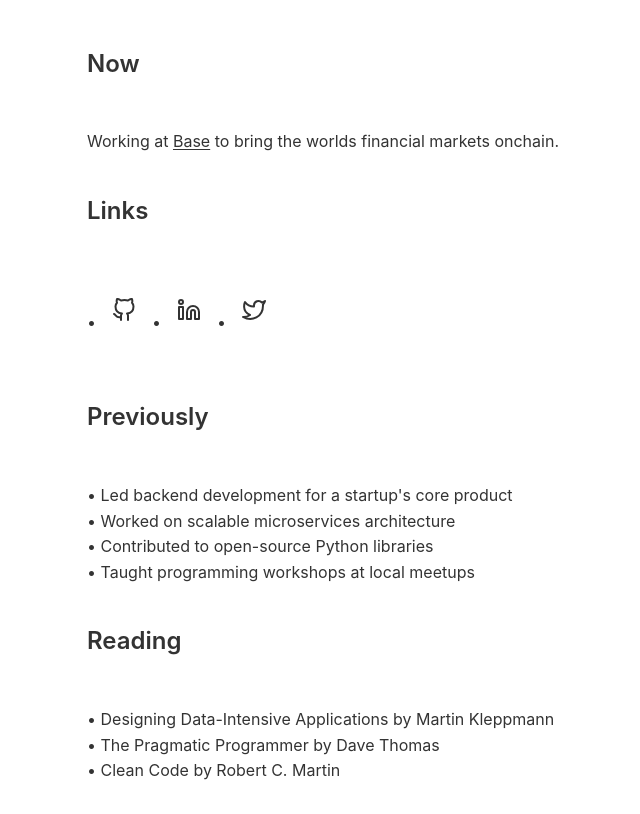
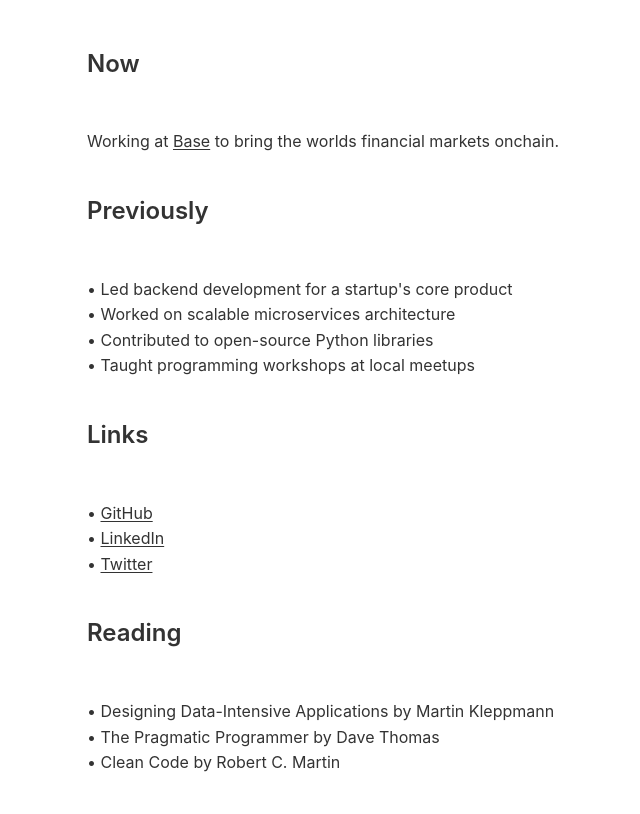
Before and after one commit to AnthonyBuildsOnBase/personalsite, a Flask app: page / in a window 1280 px wide. Shown: the part 218-1032 px from the top of the page, without its empty margins (213-853 px from the left). Run offline with Flask 3, Linux system fonts and the light colour scheme.

Commit message:
Restored to 'd6db3845f73defd2b8a920cee4e6de152af091fc'
Replit-Restored-To:d6db3845f73defd2b8a920cee4e6de152af091fc

```diff
--- a/app.py
+++ b/app.py
@@ -94,17 +94,6 @@ def index():
                 """
         }, {
             "title":
-            "Links",
-            "content":
-            """
-                <div class="social-links">
-                • <a href="https://github.com/johndoe" aria-label="GitHub"><i data-feather="github"></i></a>
-                • <a href="https://linkedin.com/in/johndoe" aria-label="LinkedIn"><i data-feather="linkedin"></i></a>
-                • <a href="https://twitter.com/johndoe" aria-label="Twitter"><i data-feather="twitter"></i></a>
-                </div>
-                """
-        }, {
-            "title":
             "Previously",
             "content":
             """
@@ -112,6 +101,15 @@ def index():
                 • Worked on scalable microservices architecture
                 • Contributed to open-source Python libraries
                 • Taught programming workshops at local meetups
+                """
+        }, {
+            "title":
+            "Links",
+            "content":
+            """
+                • <a href="https://github.com/johndoe">GitHub</a>
+                • <a href="https://linkedin.com/in/johndoe">LinkedIn</a>
+                • <a href="https://twitter.com/johndoe">Twitter</a>
                 """
         }, {
             "title":
--- a/static/css/style.css
+++ b/static/css/style.css
@@ -193,27 +193,3 @@ footer {
 .tags {
     line-height: 2;
 }
-
-/* Social links styling */
-.social-links {
-    display: flex;
-    gap: 1rem;
-    align-items: center;
-    margin-top: 0.5rem;
-}
-
-.social-links a {
-    color: var(--text-color);
-    text-decoration: none;
-    display: flex;
-    align-items: center;
-}
-
-.social-links a:hover {
-    color: var(--link-hover-color);
-}
-
-.social-links i {
-    width: 20px;
-    height: 20px;
-}
```
